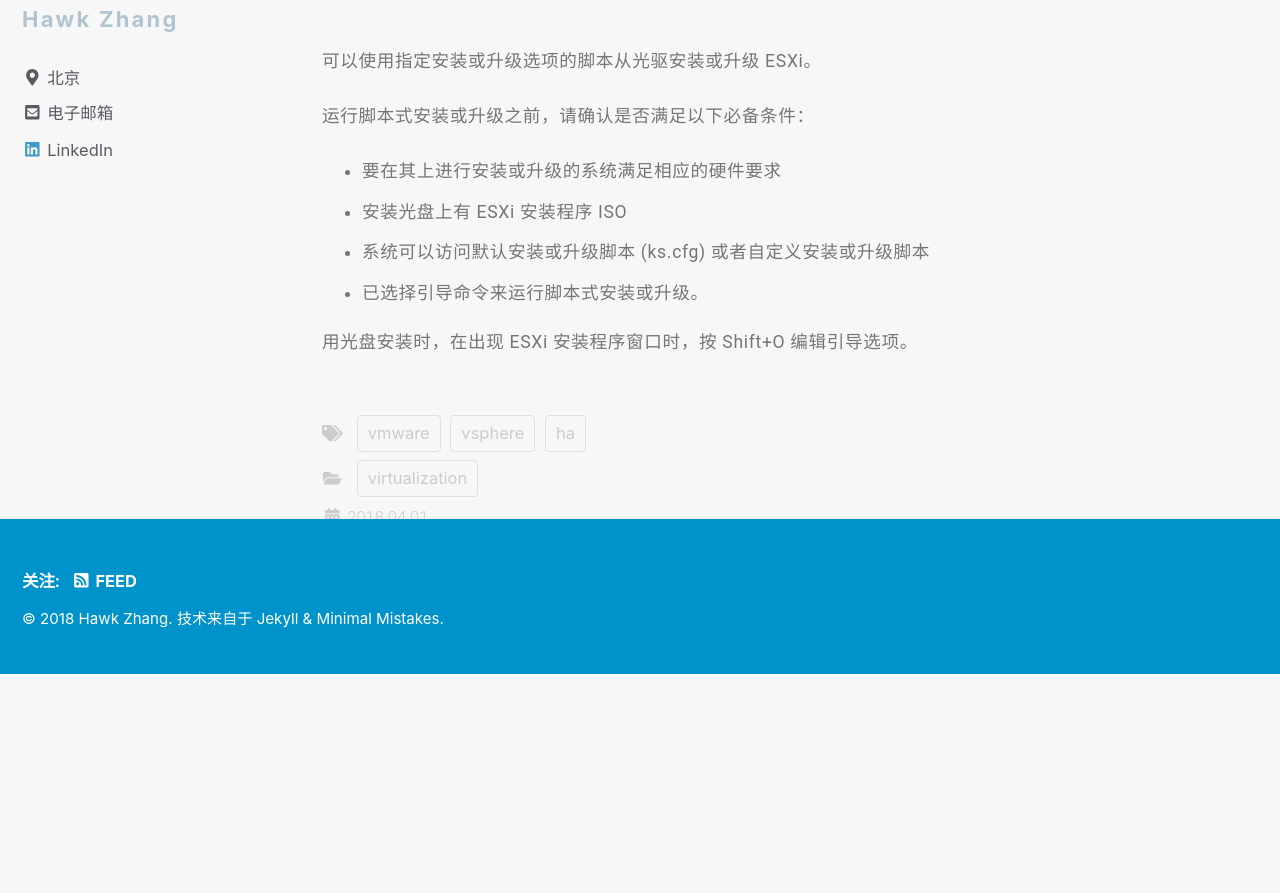
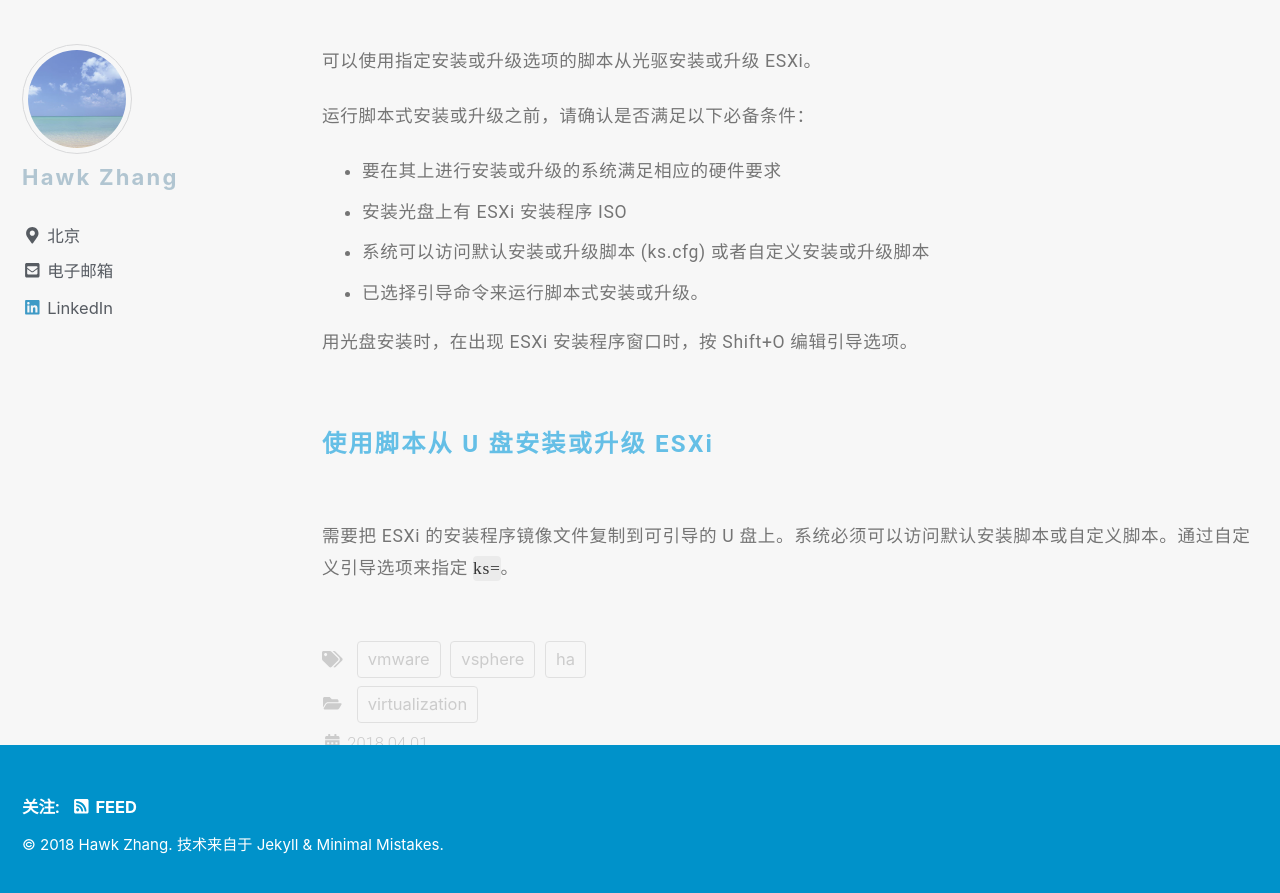
Before and after one commit to narru888/linotes_note, a Jekyll site: the page built from _posts/virtualizaion/2018-04-01-vsphere.setup.md, in a window 1280 px wide and 900 px high, scrolled down 30868 px. Shown: the top 893 px of the window. Built offline with Jekyll 4.4.1, drawn with Linux system fonts in a browser that asks for light colours; nearby versions of some CDN libraries; a script that is not in the unit is left out; before the commit the page ends 31542 px from its top, so only the background shows below that.

Commit message:
update on 2018-11-28 17:42:01 CST

```diff
--- a/_posts/virtualizaion/2018-04-01-vsphere.setup.md
+++ b/_posts/virtualizaion/2018-04-01-vsphere.setup.md
@@ -1102,3 +1102,12 @@
 * 已选择引导命令来运行脚本式安装或升级。
 
 用光盘安装时，在出现 ESXi 安装程序窗口时，按 Shift+O 编辑引导选项。
+
+
+
+
+
+
+#### 使用脚本从 U 盘安装或升级 ESXi
+
+需要把 ESXi 的安装程序镜像文件复制到可引导的 U 盘上。系统必须可以访问默认安装脚本或自定义脚本。通过自定义引导选项来指定 `ks=`。
```
